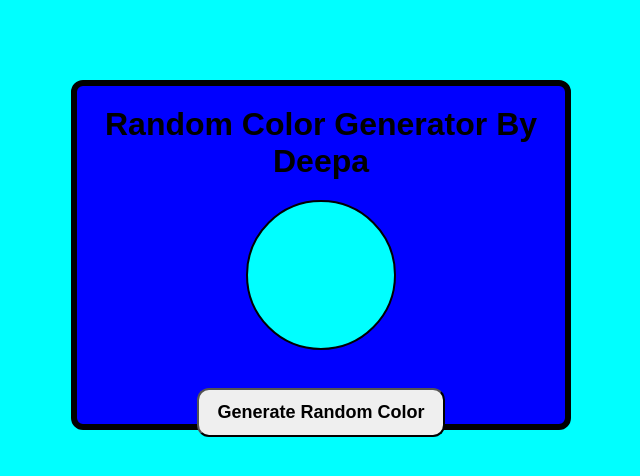
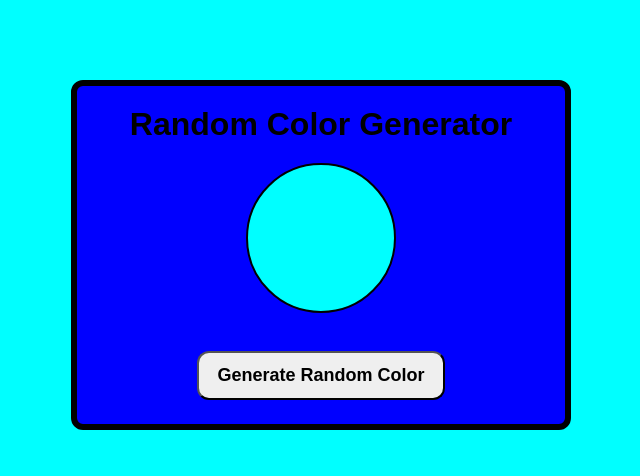
Before and after one commit to Dipajoshi/Random-Color-Generator, a plain HTML site: page index.html in a window 1280 px wide. Shown: the whole page, without its empty margins (319-959 px from the left). Drawn offline with Linux system fonts and the light colour scheme.

Commit message:
Update index.html

```diff
--- a/index.html
+++ b/index.html
@@ -70,7 +70,7 @@
 
 <body>
     <div class="container">
-        <h1>Random Color Generator By Deepa</h1>
+        <h1>Random Color Generator </h1>
         <div class="circle" id="sample-color-box"></div>
         <br>
         <button id="button">Generate Random Color</button>
```
